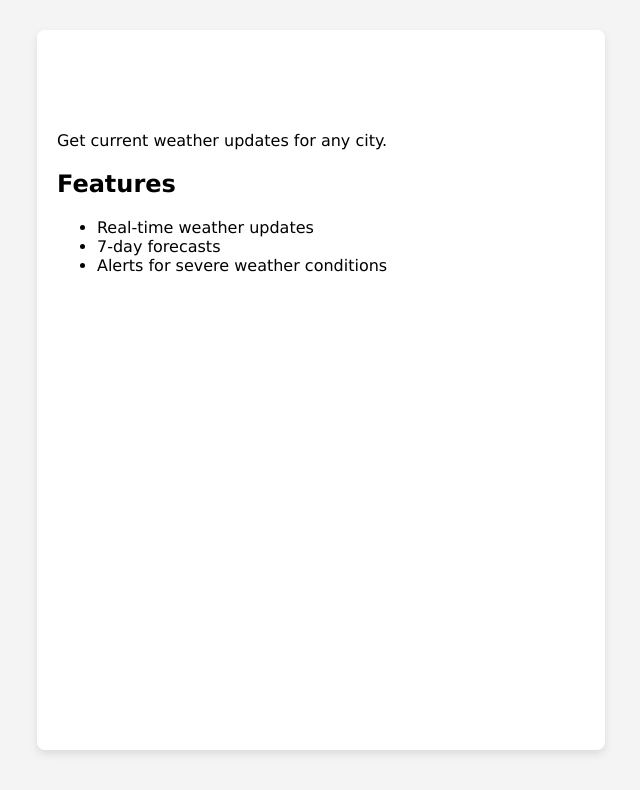
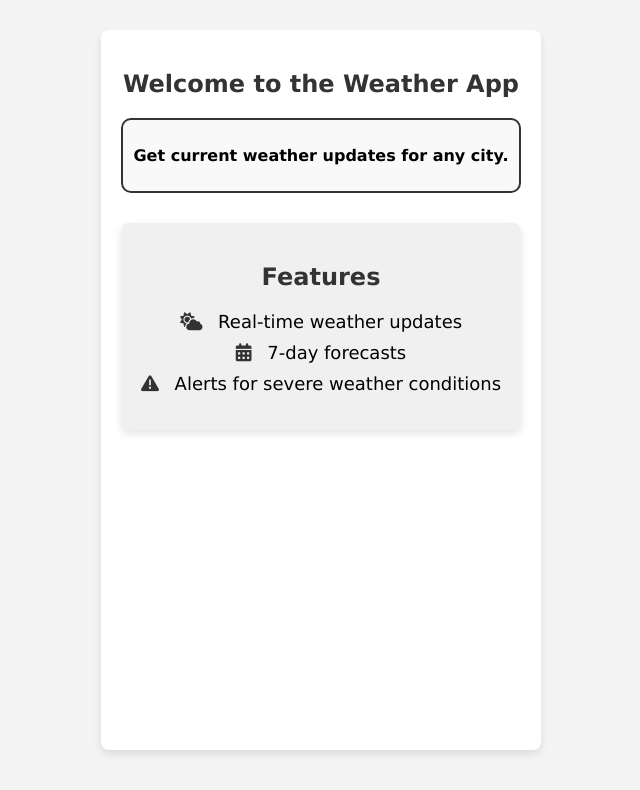
Before and after one commit to geechi653/itsc-4155-project3, a Flask app: page / in a window 1280 px wide. Shown: the part 295-1085 px from the top of the page, without its empty margins (319-959 px from the left). Run offline with Flask 3, Linux system fonts and the light colour scheme.

Commit message:
add weather icons

```diff
--- a/app.py
+++ b/app.py
@@ -45,7 +45,8 @@ def get_weather(city):
             'temp_max': data['main']['temp_max'],
             'humidity': data['main']['humidity'],
             'weather_desc': data['weather'][0]['description'],
-            'wind': data['wind']
+            'wind': data['wind'],
+            'icon' : data['weather'][0]['icon']
         }
         return weather_info
     except requests.exceptions.HTTPError as http_err:
@@ -88,13 +89,15 @@ def process_five_day_forecast(data):
                 'temperatures': [],
                 'weather_descriptions': [],
                 'humidity': [],
-                'wind_speeds': []
+                'wind_speeds': [],
+                'icons': []
             }
 
         daily_forecast[date_str]['temperatures'].append(item['main']['temp'])
         daily_forecast[date_str]['weather_descriptions'].append(item['weather'][0]['description'])
         daily_forecast[date_str]['humidity'].append(item['main']['humidity'])
         daily_forecast[date_str]['wind_speeds'].append(item['wind']['speed'])
+        daily_forecast[date_str]['icons'].append(item['weather'][0]['icon'])
 
     # Calculates the daily averages and most common descriptions
     forecast_summary = []
@@ -103,6 +106,7 @@ def process_five_day_forecast(data):
         avg_humidity = sum(values['humidity']) / len(values['humidity'])
         avg_wind_speed = sum(values['wind_speeds']) / len(values['wind_speeds'])
         common_description = max(set(values['weather_descriptions']), key=values['weather_descriptions'].count)
+        common_icon = values['icons'][0]
 
         forecast_summary.append({
             'date': date,
@@ -110,7 +114,8 @@ def process_five_day_forecast(data):
             'avg_temp': avg_temp,
             'avg_humidity': avg_humidity,
             'avg_wind_speed': avg_wind_speed,
-            'description': common_description
+            'description': common_description,
+            'icon': common_icon
         })
 
     return forecast_summary
--- a/static/style.css
+++ b/static/style.css
@@ -50,6 +50,13 @@ h1 {
     text-align: center;
 }
 
+
+h2 {
+    margin-bottom: 20px;
+    text-align: center;
+    color: #333;
+}
+
 form {
     margin: 30px 0;
     display: flex;
@@ -87,9 +94,8 @@ form button:hover {
 
 
 .search-container{
-    width: 100%;
-    max-width: 1000px;
-    margin: 20px auto;
+    max-width: 500px;
+    margin: 20px 20px;
     padding: 100px;
     border-radius: 8px;
     text-align: center;
@@ -151,3 +157,38 @@ footer {
     border-radius: 10px;
     max-width: 600px;
 }
+
+.weather-update-box {
+    border: 2px solid #333; /* Border around the box */
+    padding: 10px 10px; /* Space inside the box */
+    max-width: 400px; /* Limit the width */
+    margin: 10px auto; /* Center the box horizontally */
+    text-align: center; /* Center the text inside */
+    background-color: #f9f9f9; /* Background color */
+    border-radius: 10px; /* Rounded corners */
+}
+
+.features {
+    max-width: 700px;
+    margin: 30px auto;
+    padding: 20px;
+    background-color: #f0f0f0;
+    border-radius: 8px;
+    box-shadow: 0px 4px 8px rgba(0, 0, 0, 0.1);
+    text-align: center;
+}
+
+.features ul {
+    list-style-type: none;
+    padding: 0;
+}
+
+.features ul li {
+    font-size: 18px;
+    margin: 10px 0;
+}
+
+.features ul li i {
+    margin-right: 10px;
+    color: #333;
+}
--- a/templates/base.html
+++ b/templates/base.html
@@ -4,6 +4,7 @@
     <meta charset="UTF-8">
     <meta name="viewport" content="width=device-width, initial-scale=1.0">
     <link rel="stylesheet" href="{{ url_for('static', filename='style.css') }}">
+    <link rel="stylesheet" href="https://cdnjs.cloudflare.com/ajax/libs/font-awesome/6.0.0-beta3/css/all.min.css">
     <title>{% block title %}Weather App{% endblock %}</title>
 </head>
 <body>
--- a/templates/home.html
+++ b/templates/home.html
@@ -3,14 +3,15 @@
 {% block title %}Home - Weather App{% endblock %}
 {% block header %}Welcome to the Weather App{% endblock %}
 {% block content %}
-<h1>Welcome to the Weather App</h1>
-<p>Get current weather updates for any city.</p>
-<div class="features">
+<h2>Welcome to the Weather App</h2>
+<div class="weather-update-box">
+    <p><strong>Get current weather updates for any city.</strong></p>
+</div><div class="features">
     <h2>Features</h2>
     <ul>
-        <li>Real-time weather updates</li>
-        <li>7-day forecasts</li>
-        <li>Alerts for severe weather conditions</li>
+        <li><i class="fa fa-cloud-sun"></i>  Real-time weather updates</li>
+        <li><i class="fa fa-calendar-alt"></i>  7-day forecasts</li>
+        <li><i class="fa fa-exclamation-triangle"></i>  Alerts for severe weather conditions</li>
     </ul>
 </div>
 
```
Also changed, not shown: templates/forecast.html (+15 -2 lines).
